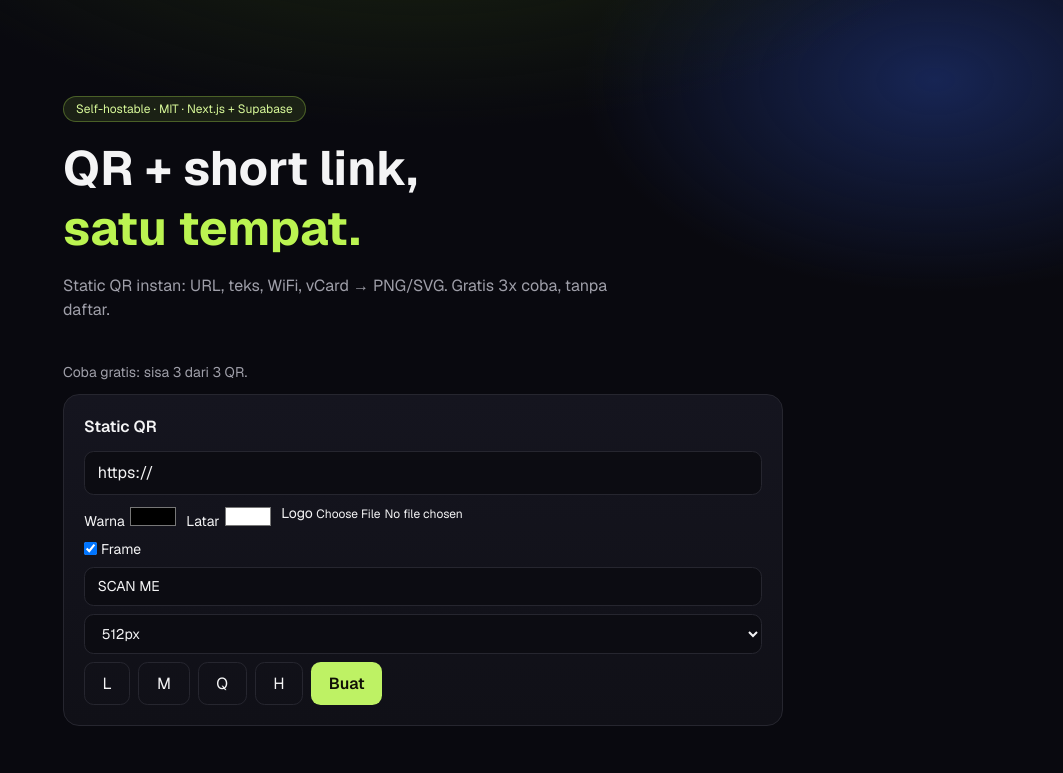
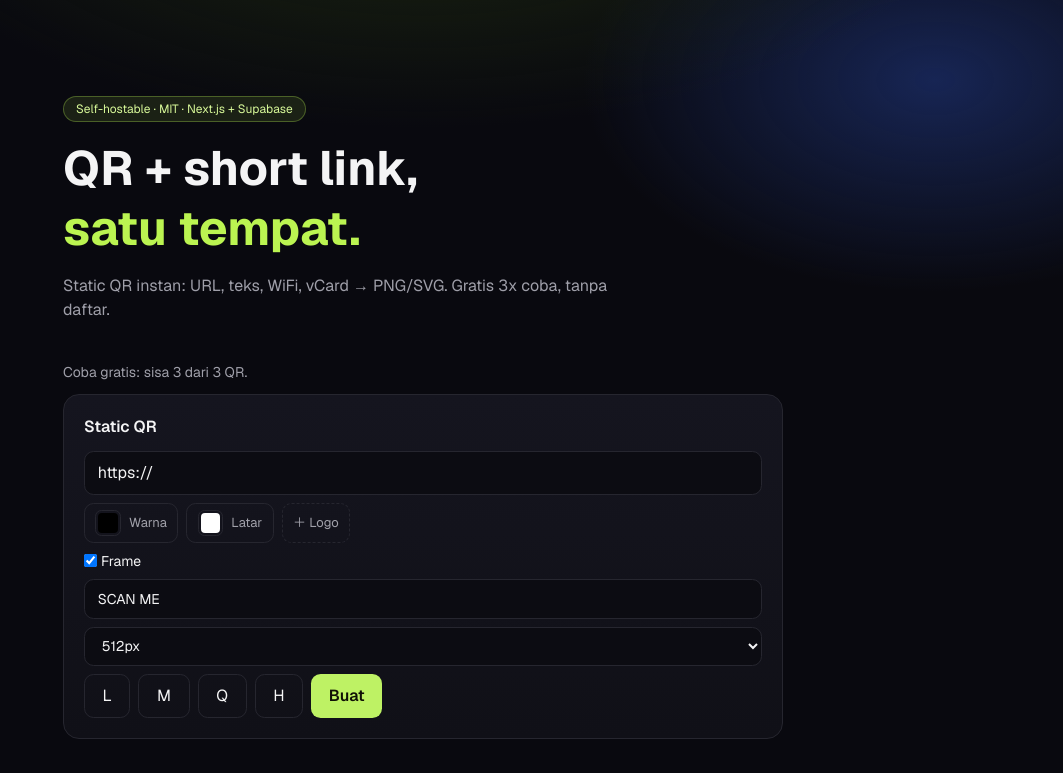
Before and after one commit to yanguswiradana/qrcodegen, a Next.js app: page / in a window 1280 px wide. Shown: the top 773 px of the page, without its empty margins (217-1280 px from the left). Built offline with nearby package versions, Linux system fonts and the light colour scheme.

Commit message:
Form QR: swatch warna + upload logo rapi

```diff
--- a/src/app/globals.css
+++ b/src/app/globals.css
@@ -70,6 +70,64 @@ body {
   border-color: var(--accent);
 }
 
+/* Swatch warna + upload logo yang rapi di dark theme */
+.qr-swatch {
+  display: flex;
+  align-items: center;
+  gap: 0.5rem;
+  border: 1px solid var(--line);
+  border-radius: 0.6rem;
+  padding: 0.4rem 0.65rem;
+  font-size: 0.8125rem;
+  color: var(--muted);
+  cursor: pointer;
+}
+.qr-swatch:hover {
+  border-color: var(--accent);
+}
+.qr-swatch input[type="color"] {
+  appearance: none;
+  -webkit-appearance: none;
+  width: 1.6rem;
+  height: 1.6rem;
+  padding: 0;
+  border: 1px solid var(--line);
+  border-radius: 0.4rem;
+  background: none;
+  cursor: pointer;
+}
+.qr-swatch input[type="color"]::-webkit-color-swatch-wrapper {
+  padding: 2px;
+}
+.qr-swatch input[type="color"]::-webkit-color-swatch {
+  border: none;
+  border-radius: 0.25rem;
+}
+
+.qr-file {
+  position: relative;
+  overflow: hidden;
+  display: inline-flex;
+  align-items: center;
+  gap: 0.5rem;
+  border: 1px dashed var(--line);
+  border-radius: 0.6rem;
+  padding: 0.4rem 0.65rem;
+  font-size: 0.8125rem;
+  color: var(--muted);
+  cursor: pointer;
+}
+.qr-file:hover {
+  border-color: var(--accent);
+  color: var(--foreground);
+}
+.qr-file input[type="file"] {
+  position: absolute;
+  inset: 0;
+  opacity: 0;
+  cursor: pointer;
+}
+
 .qr-table th {
   color: var(--muted);
   font-weight: 500;
--- a/src/components/QrStaticForm.tsx
+++ b/src/components/QrStaticForm.tsx
@@ -115,15 +115,27 @@ export default function QrStaticForm({
           className="qr-input"
         />
         <div className="flex flex-wrap gap-2">
-          <label className="text-sm">
-            Warna <input type="color" value={color} onChange={(e) => setColor(e.target.value)} />
+          <label className="qr-swatch">
+            <input type="color" value={color} onChange={(e) => setColor(e.target.value)} />
+            Warna
           </label>
-          <label className="text-sm">
-            Latar <input type="color" value={bg} onChange={(e) => setBg(e.target.value)} />
+          <label className="qr-swatch">
+            <input type="color" value={bg} onChange={(e) => setBg(e.target.value)} />
+            Latar
           </label>
-          <label className="text-sm">
-            Logo <input type="file" accept="image/*" onChange={onLogo} className="text-xs" />
+          <label className="qr-file">
+            <input type="file" accept="image/*" onChange={onLogo} />
+            {logoPreview ? "Ganti logo" : "＋ Logo"}
           </label>
+          {logoPreview && (
+            <button
+              type="button"
+              onClick={() => setLogoPreview("")}
+              className="qr-btn-ghost !py-1.5 text-xs text-red-400"
+            >
+              Hapus logo
+            </button>
+          )}
         </div>
         <div className="flex flex-wrap items-center gap-2 text-sm">
           <label className="flex items-center gap-1">
```
